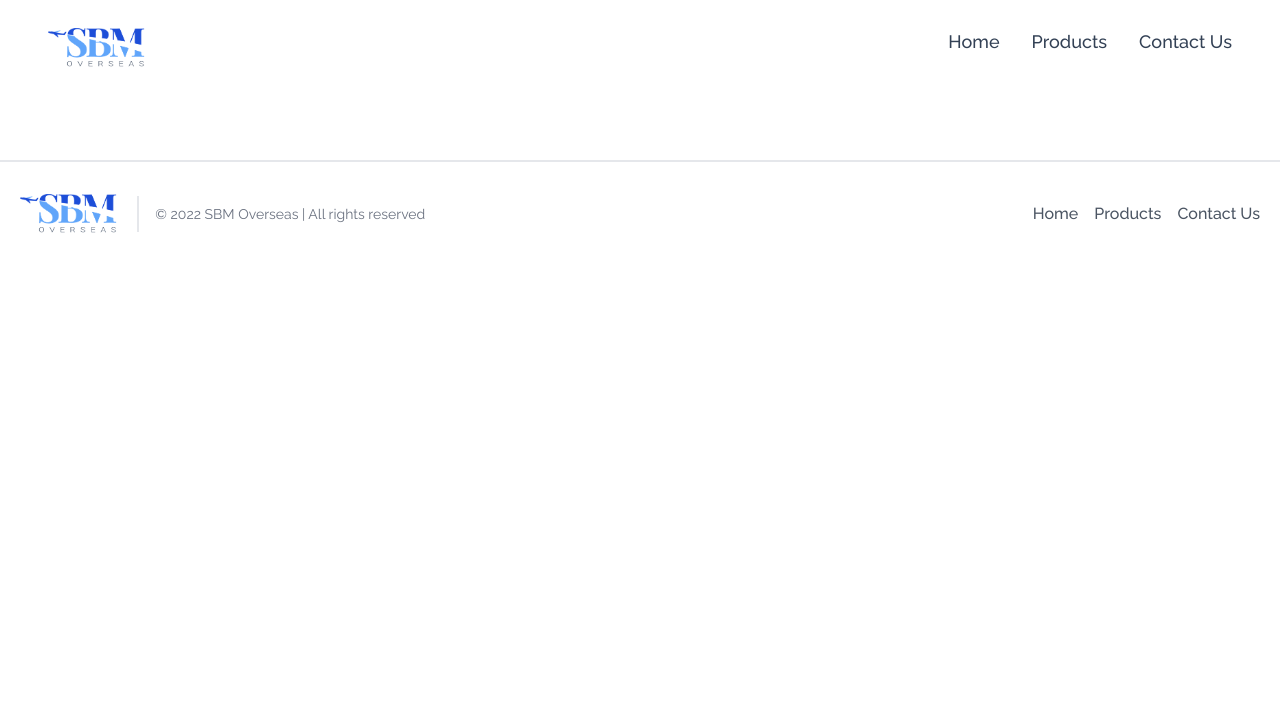
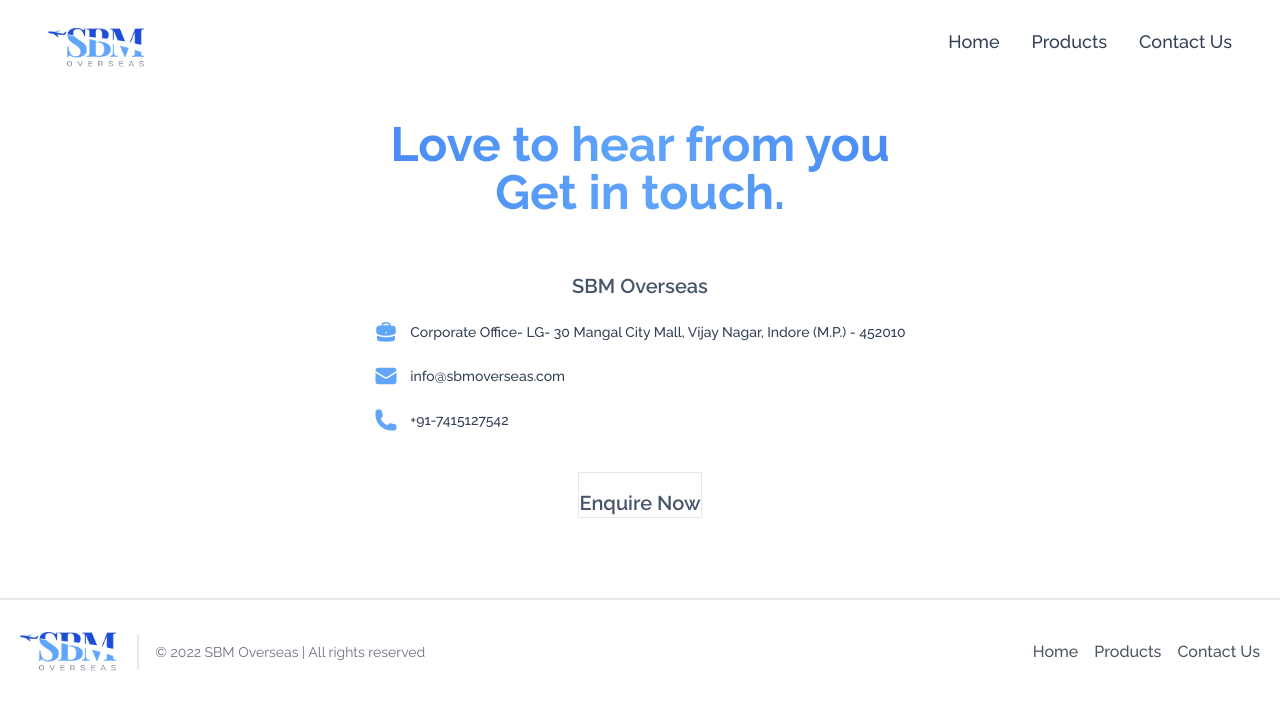
Before and after one commit to subodhGalande/sbmoverseas, a React (Vite) app: page /Contact in a window 1280 px wide. Shown: the top 710 px of the page. Built offline with nearby package versions, Linux system fonts and the light colour scheme; a web font is replaced by a local one.

Commit message:
contact page setup complete

```diff
--- a/index.html
+++ b/index.html
@@ -12,10 +12,12 @@
       href="https://fonts.googleapis.com/css2?family=Playfair+Display:ital,wght@0,400;0,500;0,600;1,700&display=swap"
       rel="stylesheet"
     />
+
     <title>SBM Overseas</title>
   </head>
   <body class="">
     <div id="root"></div>
+
     <script type="module" src="/src/main.jsx"></script>
   </body>
 </html>
--- a/package.json
+++ b/package.json
@@ -20,6 +20,7 @@
     "sort-by": "^1.2.0"
   },
   "devDependencies": {
+    "@tailwindcss/forms": "^0.5.3",
     "@types/react": "^18.0.17",
     "@types/react-dom": "^18.0.6",
     "@vitejs/plugin-react": "^2.1.0",
--- a/src/App.jsx
+++ b/src/App.jsx
@@ -1,6 +1,7 @@
 import { useState } from "react";
 import Navbar from "./components/navbar";
 import Home from "./components/home";
+import Contact from "./components/contact";
 import { Routes, Route } from "react-router-dom";
 import "./App.css";
 import Footer from "./components/footer";
@@ -14,7 +15,7 @@
       <Routes>
         <Route path="/" element={<Home />}></Route>
         <Route path="/Products"></Route>
-        <Route path="/Contact"></Route>
+        <Route path="/Contact" element={<Contact />}></Route>
       </Routes>
       <Footer />
     </div>
--- /dev/null
+++ b/src/components/contact.jsx
@@ -0,0 +1,85 @@
+import React from "react";
+import { HiOfficeBuilding } from "react-icons/hi";
+import { HiMail } from "react-icons/hi";
+import { HiPhone } from "react-icons/hi";
+
+const Contact = () => {
+  return (
+    <>
+      <h1 className=" mt-10 text-transparent text-center md:text-4xl lg:text-5xl text-3xl bg-clip-text bg-gradient-to-r from-blue-600 via-blue-400 to-blue-600 font-bold">
+        {" "}
+        Love to hear from you <br /> Get in touch.{" "}
+      </h1>
+      <div className=" grid container mt-10 mx-auto px-4 md:px-8 lg:px-12">
+        <div className="mx-auto text-center">
+          <h2 class="font-sans font-semibold mt-4 text-xl text-slate-600">
+            SBM Overseas
+          </h2>
+
+          <ul className=" flex flex-col justify-start space-y-5 font-medium mt-5 ">
+            <li class="flex justify-start items-center  text-left ">
+              <svg
+                xmlns="http://www.w3.org/2000/svg"
+                viewBox="0 0 24 24"
+                fill="currentColor"
+                class=" w-6 h-6 inline-block text-blue-400 "
+              >
+                <path
+                  fill-rule="evenodd"
+                  d="M7.5 5.25a3 3 0 013-3h3a3 3 0 013 3v.205c.933.085 1.857.197 2.774.334 1.454.218 2.476 1.483 2.476 2.917v3.033c0 1.211-.734 2.352-1.936 2.752A24.726 24.726 0 0112 15.75c-2.73 0-5.357-.442-7.814-1.259-1.202-.4-1.936-1.541-1.936-2.752V8.706c0-1.434 1.022-2.7 2.476-2.917A48.814 48.814 0 017.5 5.455V5.25zm7.5 0v.09a49.488 49.488 0 00-6 0v-.09a1.5 1.5 0 011.5-1.5h3a1.5 1.5 0 011.5 1.5zm-3 8.25a.75.75 0 100-1.5.75.75 0 000 1.5z"
+                  clip-rule="evenodd"
+                />
+                <path d="M3 18.4v-2.796a4.3 4.3 0 00.713.31A26.226 26.226 0 0012 17.25c2.892 0 5.68-.468 8.287-1.335.252-.084.49-.189.713-.311V18.4c0 1.452-1.047 2.728-2.523 2.923-2.12.282-4.282.427-6.477.427a49.19 49.19 0 01-6.477-.427C4.047 21.128 3 19.852 3 18.4z" />
+              </svg>
+
+              <p className=" text-sm w-fit ml-3 inline-block text-slate-700 ">
+                Corporate Office- LG- 30 Mangal City Mall, Vijay Nagar, Indore
+                (M.P.) - 452010
+              </p>
+            </li>
+            <li class="flex justify-start items-center  ">
+              <svg
+                xmlns="http://www.w3.org/2000/svg"
+                viewBox="0 0 24 24"
+                fill="currentColor"
+                class="w-6 h-6 inline-block text-blue-400"
+              >
+                <path d="M1.5 8.67v8.58a3 3 0 003 3h15a3 3 0 003-3V8.67l-8.928 5.493a3 3 0 01-3.144 0L1.5 8.67z" />
+                <path d="M22.5 6.908V6.75a3 3 0 00-3-3h-15a3 3 0 00-3 3v.158l9.714 5.978a1.5 1.5 0 001.572 0L22.5 6.908z" />
+              </svg>
+
+              <p className="text-sm w-fit ml-3 inline-block text-slate-700">
+                info@sbmoverseas.com
+              </p>
+            </li>
+            <li class="flex justify-start items-center  ">
+              <svg
+                xmlns="http://www.w3.org/2000/svg"
+                viewBox="0 0 24 24"
+                fill="currentColor"
+                className="w-6 h-6 inline-block text-blue-400"
+              >
+                <path
+                  fillRule="evenodd"
+                  d="M1.5 4.5a3 3 0 013-3h1.372c.86 0 1.61.586 1.819 1.42l1.105 4.423a1.875 1.875 0 01-.694 1.955l-1.293.97c-.135.101-.164.249-.126.352a11.285 11.285 0 006.697 6.697c.103.038.25.009.352-.126l.97-1.293a1.875 1.875 0 011.955-.694l4.423 1.105c.834.209 1.42.959 1.42 1.82V19.5a3 3 0 01-3 3h-2.25C8.552 22.5 1.5 15.448 1.5 6.75V4.5z"
+                  clipRule="evenodd"
+                />
+              </svg>
+
+              <p className="text-sm w-fit ml-3 inline-block text-slate-700">
+                +91-7415127542
+              </p>
+            </li>
+          </ul>
+        </div>
+        <div className="mx-auto mt-10 border">
+          <h1 className="font-sans font-semibold mt-4 text-xl text-slate-600">
+            Enquire Now
+          </h1>
+        </div>
+      </div>
+    </>
+  );
+};
+
+export default Contact;
--- a/tailwind.config.cjs
+++ b/tailwind.config.cjs
@@ -9,5 +9,5 @@
       },
     },
   },
-  plugins: [],
+  plugins: [require("@tailwindcss/forms")],
 };
```
Also changed, not shown: 1 other file (tests, documents, lock files or other folders).
